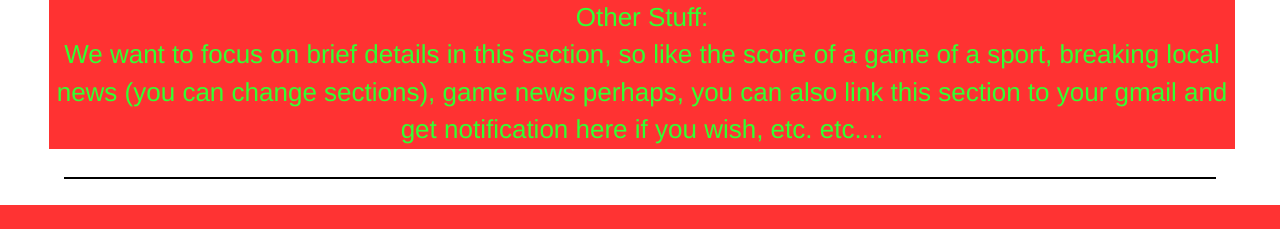
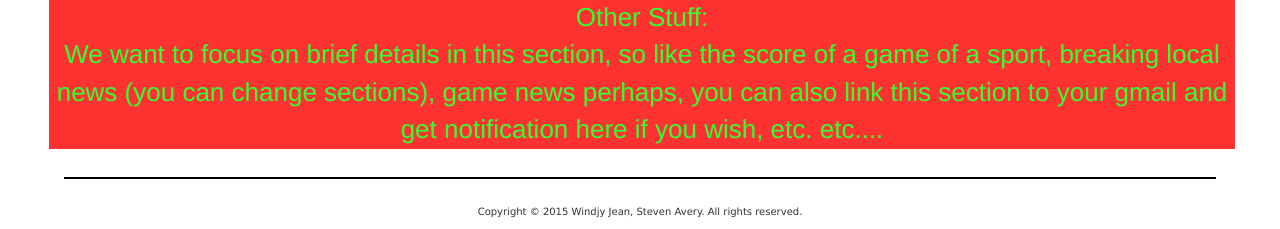
Before and after one commit to Yuugami/Web-Dev-Project, a PHP site: page / in a window 1280 px wide. Shown: the part 787-1016 px from the top of the page. Before the commit the page ends 992 px from the top, so only its background shows below. Run offline with PHP 8.4, Linux system fonts and the light colour scheme; some libraries are stand-ins or nearby versions.

Commit message:
Copyright
Added copyright in footer.

```diff
--- a/css/style.css
+++ b/css/style.css
@@ -63,3 +63,10 @@ li {
 	margin: 2% auto;
 	border: 1px solid #000000;
 }
+
+.copyright {
+	text-align: center;
+
+	font-size: 10px;
+	font-family: Verdana, sans-serif, Arial;
+}
--- a/index.html
+++ b/index.html
@@ -2,6 +2,7 @@
 <html>
 <head>
 	<title>Web Dev Project</title>
+	<meta charset="UTF-8">
 	<meta name="viewport" content="width=device-width, initial-scale=1.0">
 	<link rel="stylesheet" type="text/css" href="css/style.css"/>
 	<!-- Bootstrap -->
@@ -62,6 +63,7 @@
   	</div>
   	<div class="footer">
   		<div class="horibar"></div>
+  		<p class="copyright">Copyright © 2015 Windjy Jean, Steven Avery. All rights reserved.</p>
   	</div>
   	<!-- jQuery (necessary for Bootstrap's JavaScript plugins) -->
   	<script src="http://code.jquery.com/jquery-latest.min.js" type="text/javascript"></script>
```
